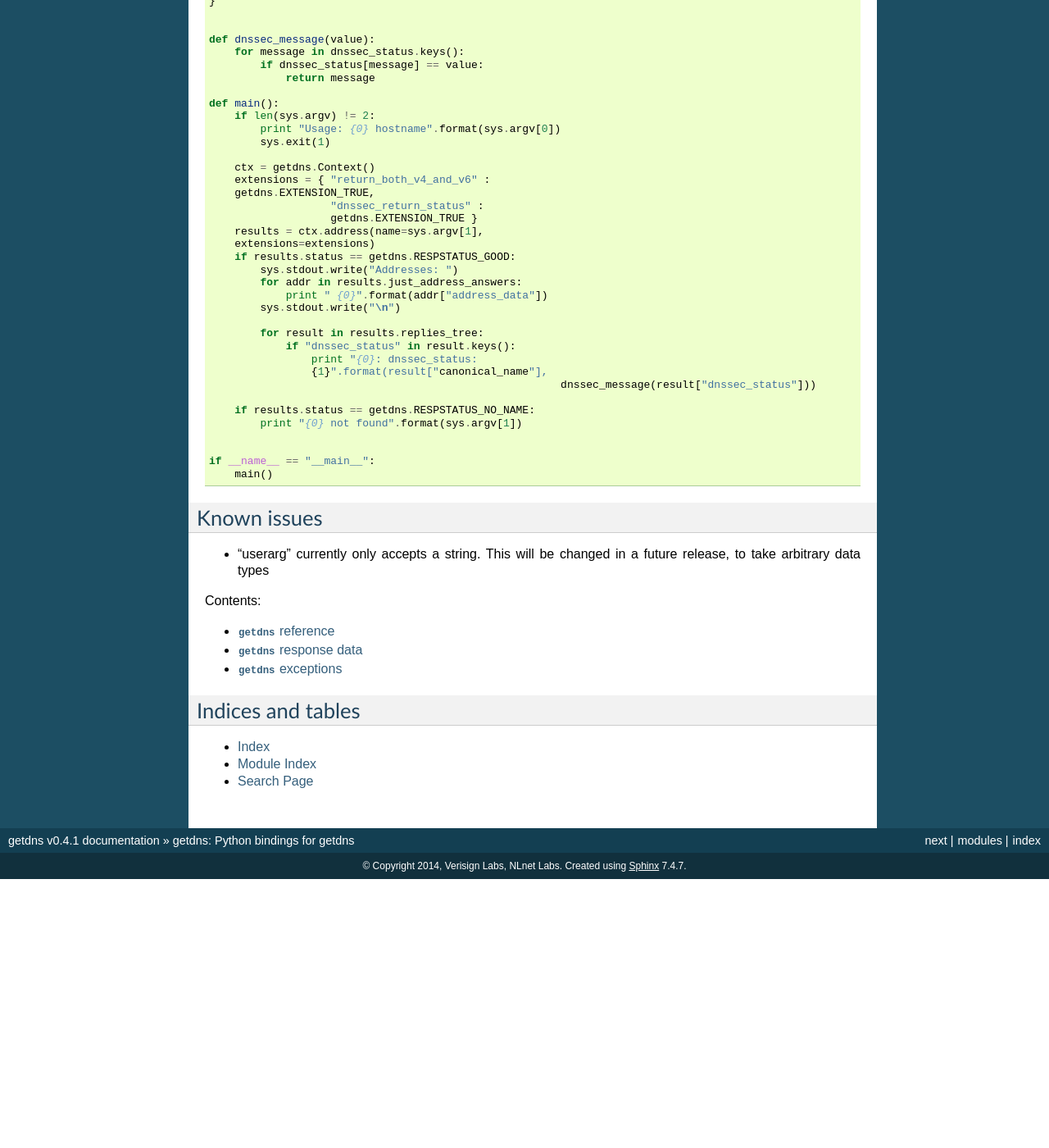
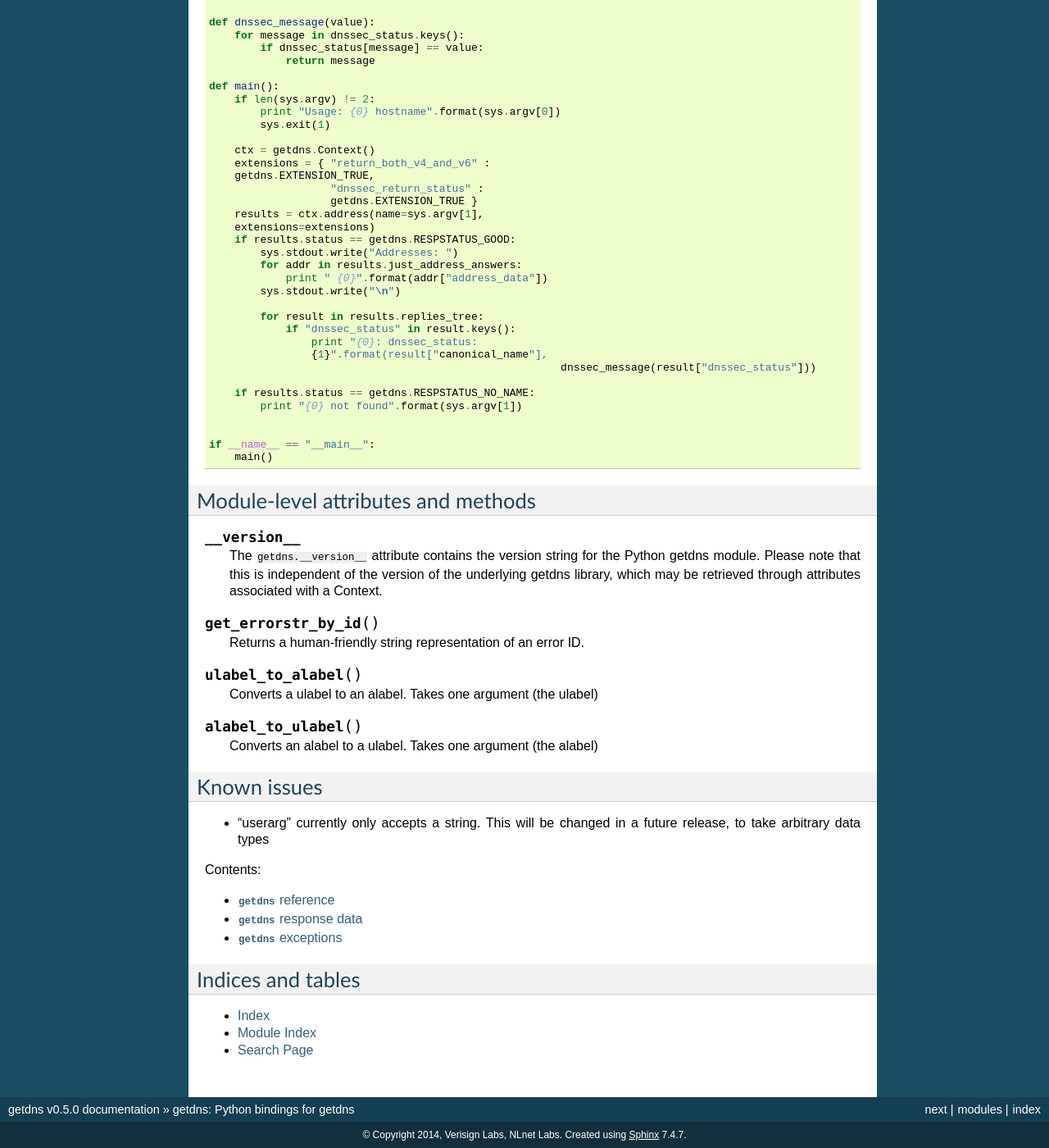
Before and after one commit to getdnsapi/getdns-python-bindings, a Sphinx documentation site: the page built from doc/index.rst, in a window 1280 px wide and 1400 px high, scrolled down 2143 px. Shown: the whole window at 82% size. Built offline with Sphinx 7.4.7, drawn with Linux system fonts in a browser that asks for light colours; before the commit the page ends 3215 px from its top, so only the background shows below that; some of the changed text lies outside the part shown.

Commit message:
Updated documentation for v0.5.0 release

```diff
--- a/doc/conf.py
+++ b/doc/conf.py
@@ -48,9 +48,9 @@
 # built documents.
 #
 # The short X.Y version.
-version = 'v0.4.1'
+version = 'v0.5.0'
 # The full version, including alpha/beta/rc tags.
-release = 'v0.4.1'
+release = 'v0.5.0'
 
 # The language for content autogenerated by Sphinx. Refer to documentation
 # for a list of supported languages.
--- a/doc/index.rst
+++ b/doc/index.rst
@@ -29,13 +29,12 @@
 2.7.  We also expect these other prerequisites to be
 installed:
 
-* `libgetdns <http://getdnsapi.net/>`_, version 0.1.7 or later
+* `libgetdns <http://getdnsapi.net/>`_, version 0.5.0 or later
 * `libldns <https://www.nlnetlabs.nl/projects/ldns/>`_,
   version 1.6.11 or later
 * `libunbound
   <http://www.nlnetlabs.nl/projects/unbound/>`_, version
   1.4.16 or later
-* `libexpat <http://expat.sourceforge.net/>`_ (needed for unbound)
 * `libidn <http://www.gnu.org/software/libidn/>`_ version 1
 * `libevent <http://libevent.org/>`_ version 2.0.21 stable
 
@@ -50,7 +49,7 @@
 including the --enable-draft-edns-cookies argument to
 configure.
 
-This release has been tested against libgetdns 0.3.1.
+This release has been tested against libgetdns 0.5.0.
 
 Building
 ========
@@ -199,6 +198,32 @@
         main()
 
 
+Module-level attributes and methods
+===================================
+
+.. py:attribute:: __version__
+
+   The ``getdns.__version__`` attribute contains the version
+   string for the Python getdns module.  Please note that
+   this is independent of the version of the underlying
+   getdns library, which may be retrieved through attributes
+   associated with a Context.
+
+.. py:method:: get_errorstr_by_id()
+
+   Returns a human-friendly string representation of an
+   error ID.
+
+.. py:method:: ulabel_to_alabel()
+
+   Converts a ulabel to an alabel.  Takes one argument (the ulabel)
+
+.. py:method:: alabel_to_ulabel()
+
+   Converts an alabel to a ulabel.  Takes one argument (the
+   alabel)
+
+
 Known issues
 ============
 
--- a/doc/response.rst
+++ b/doc/response.rst
@@ -153,6 +153,11 @@
    dicts for all the resource records (DS, DNSKEY and their
    RRSIGs) that are needed to perform the validation from
    the root up.
+
+  .. py:attribute:: call_debugging
+
+    A list of dictionaries containing call_debugging
+    information, if requested in the query.
 
   .. py:attribute:: replies_tree
 
```
Also changed, not shown: doc/functions.rst (+124 -91 lines).
